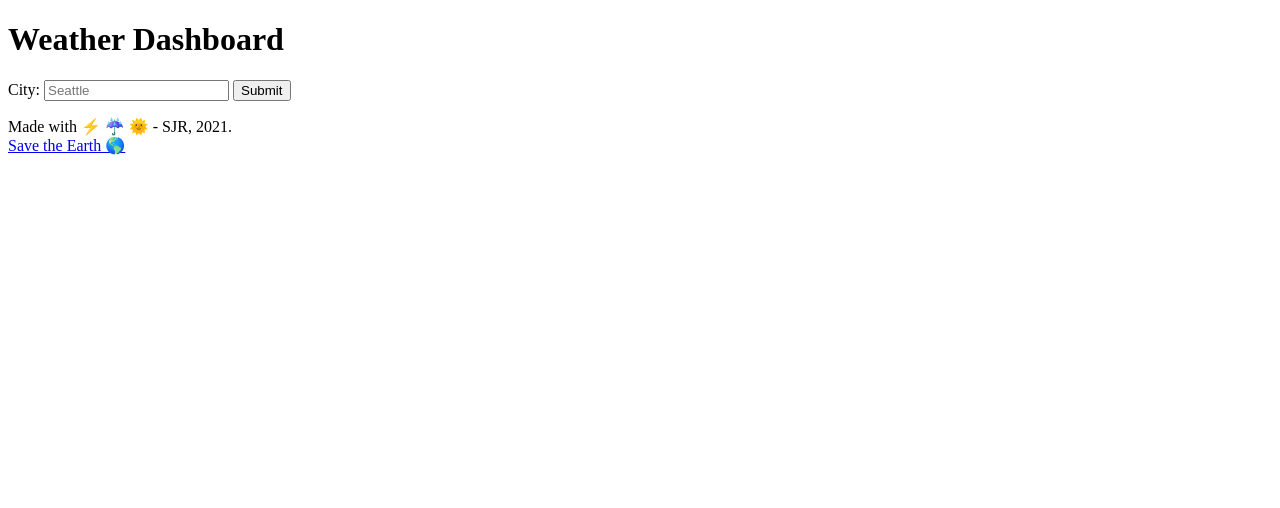
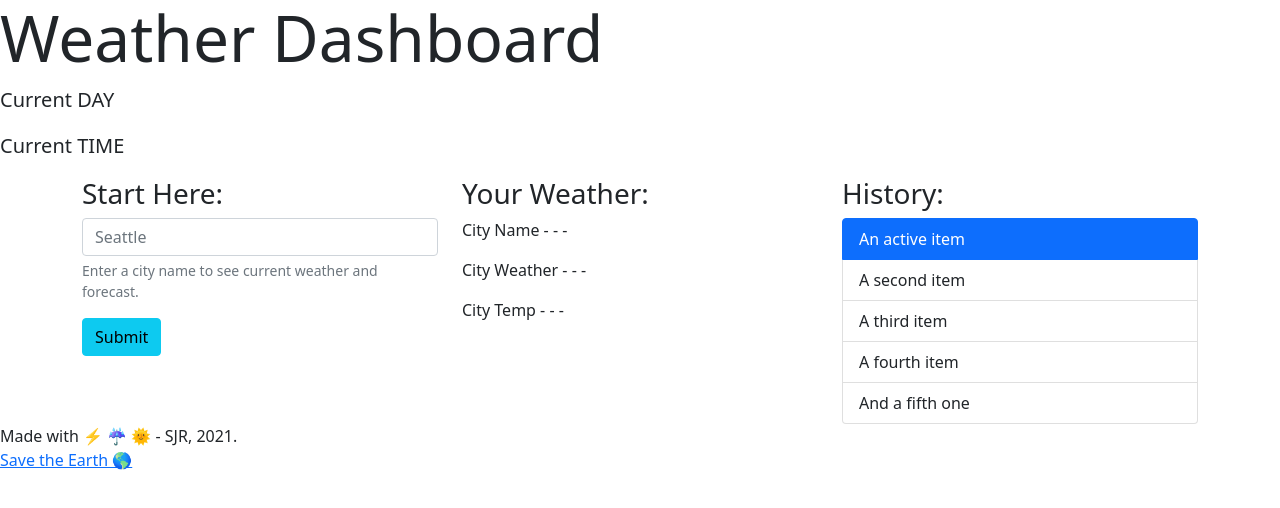
Before and after one commit to SJROHRXD/SJR-homework-week-6, a plain HTML site: page index.html in a window 1280 px wide. Drawn offline with nearby package versions, Linux system fonts and the light colour scheme.

Commit message:
more structure in html ellie's, build to see what static vs dynamic

````diff
--- a/index.html
+++ b/index.html
@@ -4,9 +4,7 @@
     <meta charset="UTF-8" />
     <meta name="viewport" content="width=device-width, initial-scale=1.0" />
     <meta http-equiv="X-UA-Compatible" content="ie=edge" />
-        <!-- <link
-            href = ""
-        /> -->
+    <link href="https://cdn.jsdelivr.net/npm/bootstrap@5.0.2/dist/css/bootstrap.min.css" rel="stylesheet" integrity="sha384-EVSTQN3/azprG1Anm3QDgpJLIm9Nao0Yz1ztcQTwFspd3yD65VohhpuuCOmLASjC" crossorigin="anonymous">
         <link rel="stylesheet" href="Assets/STYLES/styles.css" />
     <meta name="author" content="Sarah Jeanne Rohr">
     <meta name="keywords" content="Weather, API, JQuery, JavaScript, HTML, CSS, BootStrap, Modified BootStrap">
@@ -15,28 +13,57 @@
     <body>
         <!-- HEADER + PAGE INFO 🌼🌿🌷 -->
         <div class="jumbotron">
-            <div class="container">
-                <h1>Weather Dashboard</h1>
-            </div>
+            <h1 class="display-3">Weather Dashboard</h1>
+            <p id="currentDay" class="lead">Current DAY</p>
+            <p id="currentTime" class="lead">Current TIME</p>
         </div>
 
-        <!-- MAIN CONTAINER // FORM 🌼🌿🌷 -->
-        <div class="weatherForm">
-            <div class="form-group">
-                <form>
-                    <div class="form-group">
-                        <label>City: </label>
-                        <input type="text" class="form-control" id="city" placeholder="Seattle">
-                        <button type="submit" class="btnSubmit">Submit</button>
-                        <!-- <label>Search Parameter: </label>
-                        <label>Another Parameter: </label> -->
+        <!-- FORM 🌼🌿🌷 -->
+        <div class="container"></div>
+            <div class="weatherForm container-sm gy-sm-2">
+                <div class="row">
+
+                    <!-- CITY INPUT CHUNK 🌼🌿🌷 -->
+                    <div class="col">
+                        <form>
+                            <div class="mb-3">
+                            <!-- <label for="city" class="form-label">Start here: </label> -->
+
+                            <h3>Start Here: </h3>
+                            <input type="text" class="form-control" id="city" placeholder="Seattle">
+                            <div id="city-stuff" class="form-text">Enter a city name to see current weather and forecast.</div>
+
+                            </div>
+                            <button type="submit" class="btn btn-info btn-md">Submit</button>
+                        </form>
                     </div>
-                </form>
+
+                    <!-- CURRENT WEATHER CHUNK 🌼🌿🌷 -->
+                    <div class="col" id="currentWOP">
+                        <h3>Your Weather: </h3>
+                        <p id="city-name">City Name - - -</p>
+                        <p id="city-weather">City Weather - - -</p>
+                        <p id="city-temp">City Temp - - -</p>
+                    </div>
+
+                    <!-- HISTORY 🌼🌿🌷 -->
+                    <div class="col">
+                        <h3>History: </h3>
+                        <ul class="list-group">
+                            <li class="list-group-item active" aria-current="true">An active item</li>
+                            <li class="list-group-item">A second item</li>
+                            <li class="list-group-item">A third item</li>
+                            <li class="list-group-item">A fourth item</li>
+                            <li class="list-group-item">And a fifth one</li>
+                        </ul>
+                    </div>
+
             </div>
         </div>
 
 
-        <!-- ASIDE ??? 🌼🌿🌷 -->
+        <!-- FORECAST 🌼🌿🌷 -->
+
 
 
 
@@ -78,3 +105,5 @@ THEN I am again presented with current and future conditions for that city
 ```
 
 -->
+
+<!-- https://erikflowers.github.io/weather-icons/ -->
````
